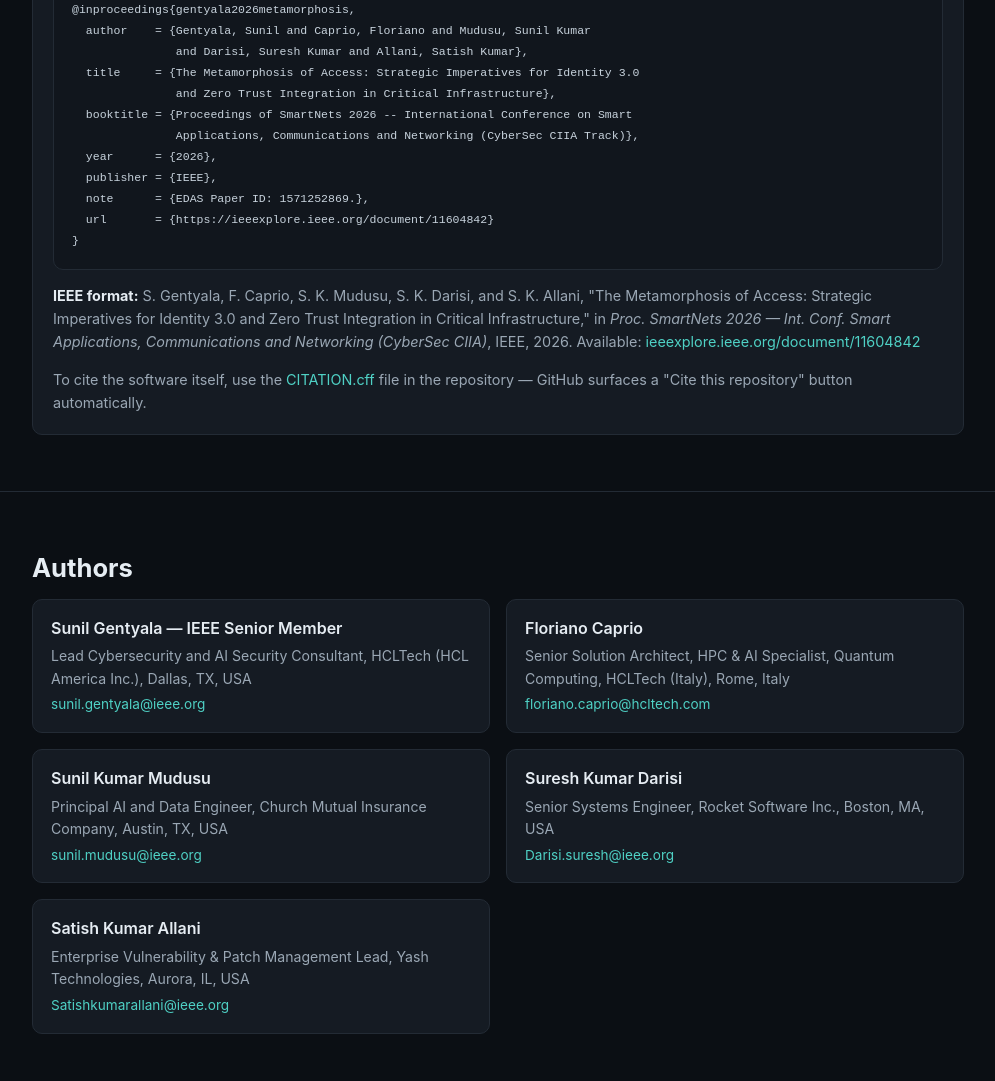
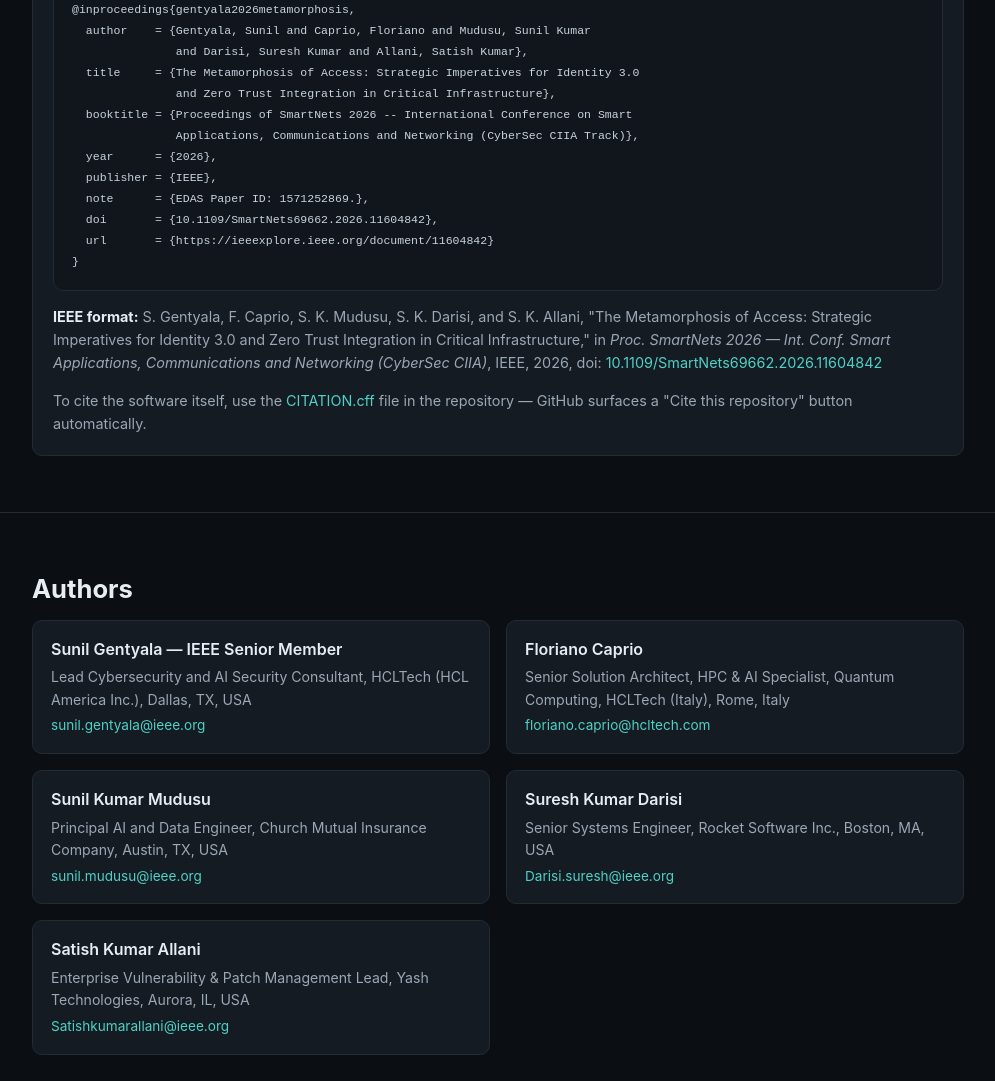
Before and after one commit to sunilgentyala/imm-ci-framework, a plain HTML site: page docs/index.html in a window 1280 px wide. Shown: the part 4669-5750 px from the top of the page, without its empty margins (142-1137 px from the left). Drawn offline with Linux system fonts and the light colour scheme.

Commit message:
Add DOI 10.1109/SmartNets69662.2026.11604842 for the companion paper

```diff
--- a/docs/index.html
+++ b/docs/index.html
@@ -419,6 +419,7 @@ python imm_ci_assessor.py --config config/sample_org.yaml --json-out results.jso
   year      = {2026},
   publisher = {IEEE},
   note      = {EDAS Paper ID: 1571252869.},
+  doi       = {10.1109/SmartNets69662.2026.11604842},
   url       = {https://ieeexplore.ieee.org/document/11604842}
 }</code></pre>
       <p style="margin:14px 0 0;">
@@ -426,8 +427,8 @@ python imm_ci_assessor.py --config config/sample_org.yaml --json-out results.jso
         S. Gentyala, F. Caprio, S. K. Mudusu, S. K. Darisi, and S. K. Allani, "The Metamorphosis of Access:
         Strategic Imperatives for Identity 3.0 and Zero Trust Integration in Critical Infrastructure," in
         <em>Proc. SmartNets 2026 &mdash; Int. Conf. Smart Applications, Communications and Networking (CyberSec CIIA)</em>,
-        IEEE, 2026. Available:
-        <a href="https://ieeexplore.ieee.org/document/11604842">ieeexplore.ieee.org/document/11604842</a>
+        IEEE, 2026, doi:
+        <a href="https://ieeexplore.ieee.org/document/11604842">10.1109/SmartNets69662.2026.11604842</a>
       </p>
       <p style="margin:14px 0 0;">
         To cite the software itself, use the
```
Also changed, not shown: 2 other files.
